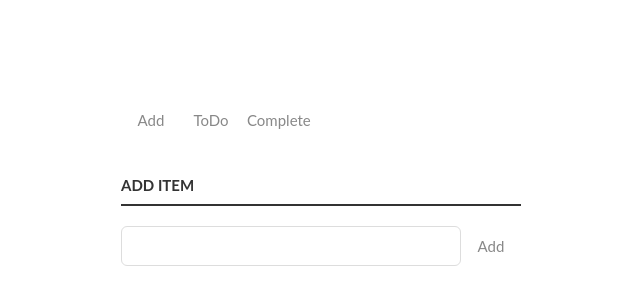
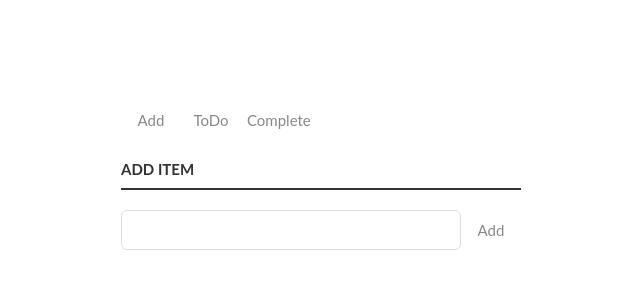
Before and after one commit to kostadinlambov/VueJS-July-2019, a Vue app in the folder 06. Workshop Components/ToDo-List-Project/todo-list/: page / in a window 1280 px wide. Shown: the top 304 px of the page, without its empty margins (319-959 px from the left). Built offline with nearby package versions, Linux system fonts and the light colour scheme.

Commit message:
Add new Todo

```diff
--- a/06. Workshop Components/ToDo-List-Project/todo-list/src/App.vue
+++ b/06. Workshop Components/ToDo-List-Project/todo-list/src/App.vue
@@ -5,7 +5,12 @@
     <button @click="changeTab('completed-todos')">Complete</button>
 
     <keep-alive>
-      <component :is="activeTab" :todos="todos"></component>
+      <component
+        :is="activeTab"
+        :todos="todos"
+        @add-todo="onAddTodo"
+      >
+      </component>
     </keep-alive>
   </div>
 </template>
@@ -22,12 +27,21 @@ export default {
   data: function() {
     return {
       activeTab: "add-todo",
+      todoIncrementId: todos.length,
       todos
     };
   },
   methods: {
     changeTab(tabName) {
       this.activeTab = tabName;
+    },
+    onAddTodo(todoName){
+      this.todos.push({
+        id: this.todoIncrementId++,
+        name: todoName,
+        completed: false,
+
+      })
     }
   },
   components: {
--- a/06. Workshop Components/ToDo-List-Project/todo-list/src/components/AddTodo.vue
+++ b/06. Workshop Components/ToDo-List-Project/todo-list/src/components/AddTodo.vue
@@ -1,15 +1,30 @@
 <template>
-    <p>
+    <div>
       <label for="new-task">Add Item</label>
-      <input id="new-task" type="text" />
-      <button>Add</button>
-    </p>
+      <input id="new-task" type="text" v-model="todoName"/>
+      <button @click="addNewTodo">Add</button>
+    </div>
 </template>
 
 <script>
 export default {
     name: 'add-todo',
+    data() {
+        return{
+            todoName:''
+        }
+    },
+    methods: {
+        addNewTodo() {
+            if(this.todoName.trim().length < 1){
+                return;
+            }
 
+           this.$emit('add-todo', this.todoName);
+
+           this.todoName = '';
+        }
+    }
 }
 </script>
 
```
